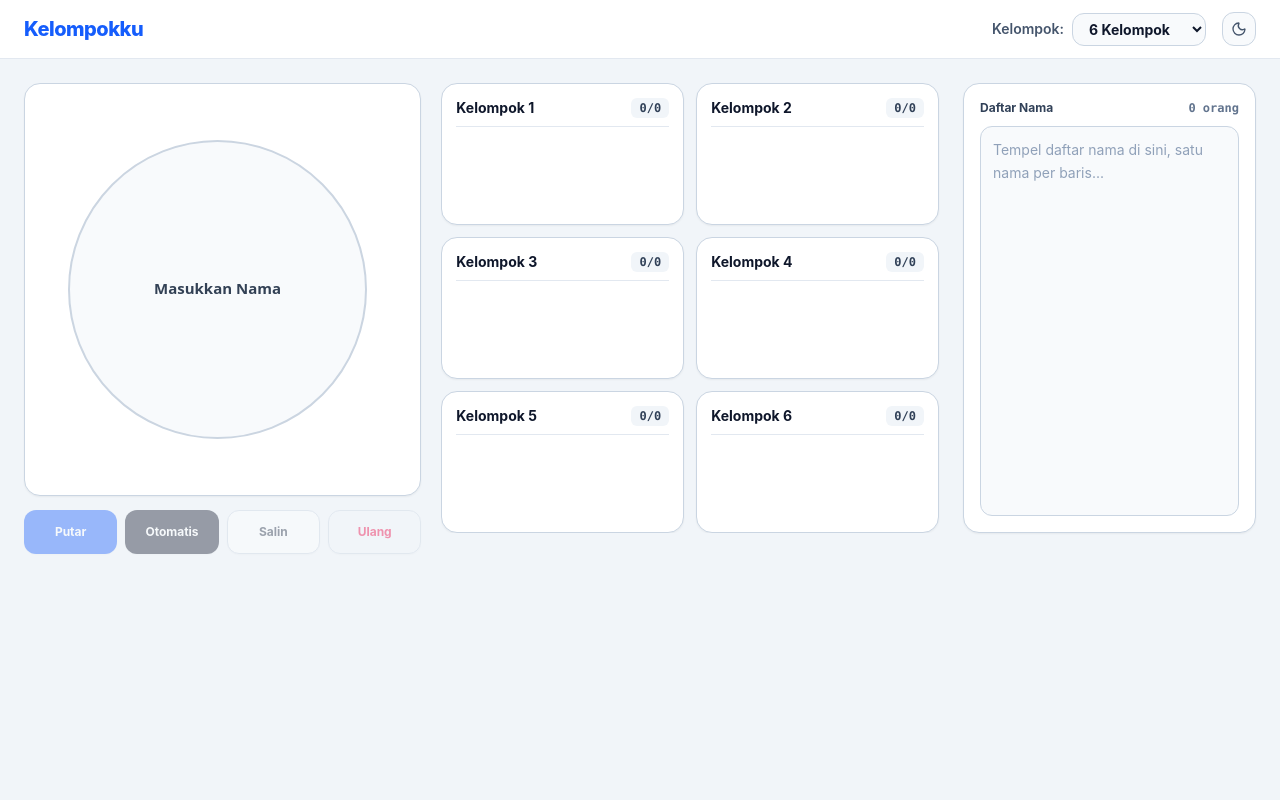
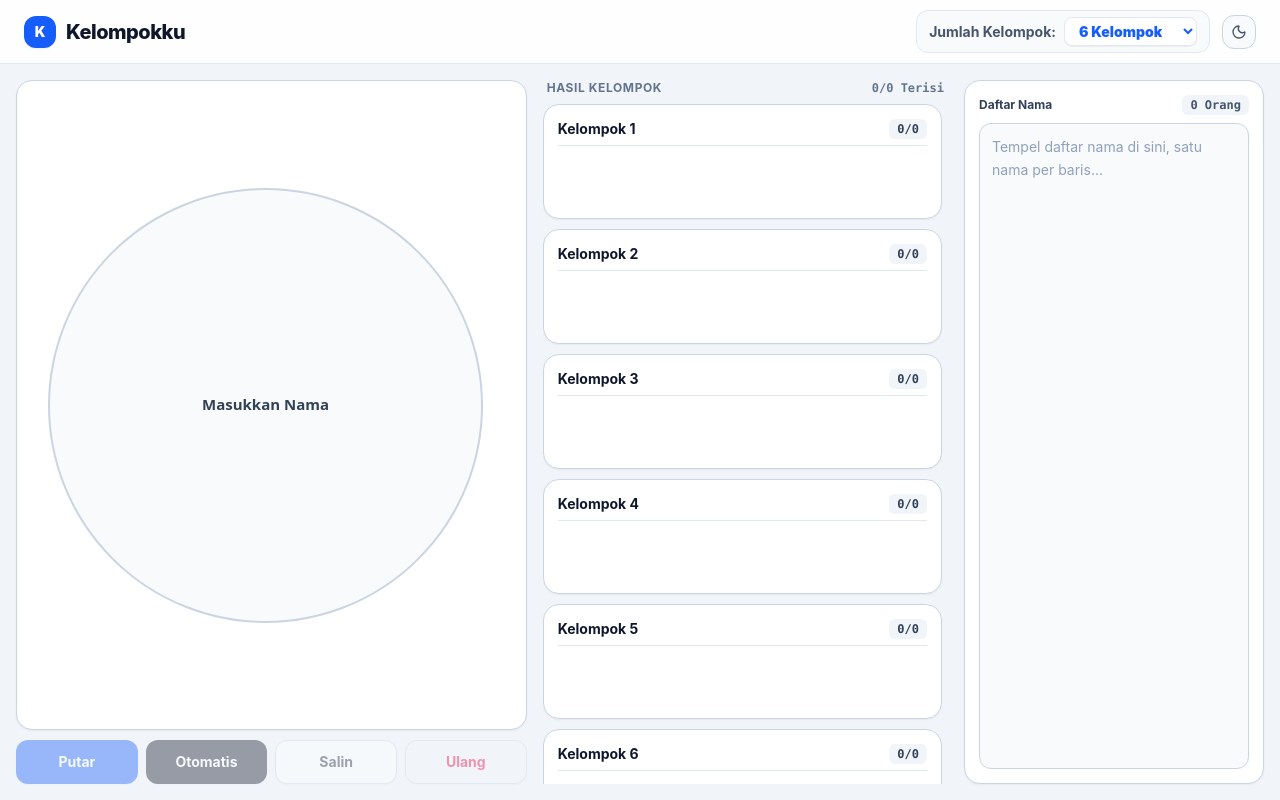
Before and after one commit to Lank-Dev/kelompokku-pengacak-kelompok-dan-roda-putar-nama-siswa-online, a React (Vite) app: page / in a window 1280 px wide. Built offline with nearby package versions, Linux system fonts and the light colour scheme.

Commit message:
feat(ui): full-height no-scroll page, randomized secret group destination, larger wheel & visible group member names

```diff
--- a/src/App.tsx
+++ b/src/App.tsx
@@ -62,12 +62,12 @@ export function App() {
   const isSecretModeRef = useRef<boolean>(false)
   const priorityPoolRef = useRef<string[]>([])
   const remainingPoolRef = useRef<string[]>([])
+  const secretGroupIndicesRef = useRef<Set<number>>(new Set())
   const wheelItemsRef = useRef<string[]>([])
   const groupsRef = useRef<GroupResult[]>([])
   const currentGroupIdxRef = useRef<number>(0)
   const totalCountRef = useRef<number>(0)
   const isAutoSpinningRef = useRef<boolean>(false)
-  const priorityGroupCountRef = useRef<number>(2)
 
   // Clear pending timers on unmount
   useEffect(() => {
@@ -85,19 +85,11 @@ export function App() {
     isSecretModeRef.current = setup.isSecretMode
     priorityPoolRef.current = [...setup.priorityNames]
     remainingPoolRef.current = [...setup.remainingNames]
+    secretGroupIndicesRef.current = new Set(setup.secretGroupIndices)
     groupsRef.current = setup.groups.map((g) => ({ ...g, members: [] }))
     currentGroupIdxRef.current = 0
     totalCountRef.current = setup.totalCount
     setTotalCount(setup.totalCount)
-
-    if (setup.isSecretMode && setup.totalCount > 0) {
-      priorityGroupCountRef.current = Math.max(
-        1,
-        Math.min(count, Math.round(setup.priorityNames.length / (setup.totalCount / count)))
-      )
-    } else {
-      priorityGroupCountRef.current = 2
-    }
 
     wheelItemsRef.current = [...setup.allNames]
     setWheelItems([...setup.allNames])
@@ -121,20 +113,34 @@ export function App() {
   const getNextWinner = useCallback((currentItems: string[]): string => {
     if (currentItems.length === 0) return ''
 
-    // If secret mode is active and we are still filling the priority groups (Kelompok 1 & 2):
-    if (
-      isSecretModeRef.current &&
-      currentGroupIdxRef.current < priorityGroupCountRef.current &&
-      priorityPoolRef.current.length > 0
-    ) {
-      const validPriority = priorityPoolRef.current.filter((name) => currentItems.includes(name))
-      if (validPriority.length > 0) {
-        const randIdx = Math.floor(Math.random() * validPriority.length)
-        return validPriority[randIdx]
+    const currentIdx = currentGroupIdxRef.current
+
+    // If secret mode is active:
+    if (isSecretModeRef.current) {
+      const isPriorityTarget = secretGroupIndicesRef.current.has(currentIdx)
+
+      if (isPriorityTarget) {
+        // Priority group (must receive Nomor 1 or promoted member)
+        const validPriority = priorityPoolRef.current.filter((name) =>
+          currentItems.includes(name)
+        )
+        if (validPriority.length > 0) {
+          const randIdx = Math.floor(Math.random() * validPriority.length)
+          return validPriority[randIdx]
+        }
+      } else {
+        // Non-priority group (must receive Nomor 2 or 3 member)
+        const validRemaining = remainingPoolRef.current.filter((name) =>
+          currentItems.includes(name)
+        )
+        if (validRemaining.length > 0) {
+          const randIdx = Math.floor(Math.random() * validRemaining.length)
+          return validRemaining[randIdx]
+        }
       }
     }
 
-    // Normal mode or subsequent groups (Kelompok 3..6): pick any remaining item on the wheel
+    // Default mode or fallback: pick any remaining item on the wheel
     const randIdx = Math.floor(Math.random() * currentItems.length)
     return currentItems[randIdx]
   }, [])
@@ -170,9 +176,10 @@ export function App() {
       // 2. Remove winner from current wheel items
       wheelItemsRef.current = wheelItemsRef.current.filter((item) => item !== winner)
 
-      // 3. Remove winner from priorityPool if present
+      // 3. Remove winner from pools if present
       if (isSecretModeRef.current) {
         priorityPoolRef.current = priorityPoolRef.current.filter((item) => item !== winner)
+        remainingPoolRef.current = remainingPoolRef.current.filter((item) => item !== winner)
       }
 
       // 4. Check if active group has reached capacity
@@ -294,40 +301,41 @@ export function App() {
 
   return (
     <div
-      className={`min-h-screen flex flex-col font-sans transition-colors duration-200 ${
+      className={`h-screen max-h-screen w-full flex flex-col font-sans overflow-hidden transition-colors duration-200 ${
         darkMode ? 'bg-slate-950 text-slate-100' : 'bg-slate-100 text-slate-900'
       }`}
     >
       {/* ========================================================= */}
-      {/* HEADER: Kelompokku, Selector 1..10, Theme Toggle           */}
+      {/* HEADER: Kelompokku, Refined Group Selector, Theme Toggle  */}
       {/* ========================================================= */}
-      <header className={`w-full border-b px-4 py-3 sm:px-6 flex items-center justify-between transition-colors ${
-        darkMode ? 'bg-slate-900 border-slate-800' : 'bg-white border-slate-200'
-      }`}>
-        <div className="flex items-center gap-2">
-          <span className="font-extrabold text-lg sm:text-xl tracking-tight text-blue-600 dark:text-blue-400 select-none">
+      <header
+        className={`flex-none h-14 sm:h-16 border-b px-4 sm:px-6 flex items-center justify-between transition-colors ${
+          darkMode ? 'bg-slate-900/90 border-slate-800' : 'bg-white/90 border-slate-200'
+        }`}
+      >
+        <div className="flex items-center gap-2.5">
+          <div className="w-8 h-8 rounded-xl bg-blue-600 flex items-center justify-center text-white font-black text-sm shadow-xs select-none">
+            K
+          </div>
+          <span className="font-extrabold text-lg sm:text-xl tracking-tight text-slate-900 dark:text-white select-none">
             Kelompokku
           </span>
         </div>
 
-        <div className="flex items-center gap-3 sm:gap-4">
-          <div className="flex items-center gap-2">
+        <div className="flex items-center gap-3">
+          <div className="flex items-center gap-2 px-3 py-1.5 rounded-xl border border-slate-200 dark:border-slate-800 bg-slate-50 dark:bg-slate-950">
             <label
               htmlFor="group-select"
-              className="text-xs sm:text-sm font-semibold select-none text-slate-600 dark:text-slate-300"
+              className="text-xs sm:text-sm font-bold text-slate-600 dark:text-slate-300 select-none whitespace-nowrap"
             >
-              Kelompok:
+              Jumlah Kelompok:
             </label>
             <select
               id="group-select"
               value={groupCount}
               disabled={isSpinning || isAutoSpinning}
               onChange={(e) => handleGroupCountChange(Number(e.target.value))}
-              className={`px-3 py-1.5 rounded-xl border text-xs sm:text-sm font-bold cursor-pointer transition-colors focus:outline-hidden focus:ring-2 focus:ring-blue-500 ${
-                darkMode
-                  ? 'bg-slate-950 border-slate-800 text-white'
-                  : 'bg-slate-50 border-slate-300 text-slate-900'
-              }`}
+              className="bg-white dark:bg-slate-900 text-blue-600 dark:text-blue-400 font-black text-xs sm:text-sm px-2.5 py-1 rounded-lg border border-slate-200 dark:border-slate-700 shadow-2xs cursor-pointer focus:outline-hidden"
             >
               {[1, 2, 3, 4, 5, 6, 7, 8, 9, 10].map((num) => (
                 <option key={num} value={num}>
@@ -352,15 +360,16 @@ export function App() {
       </header>
 
       {/* ========================================================= */}
-      {/* MAIN: 3 Kolom (Kiri: Roda, Tengah: Kelompok, Kanan: Nama)  */}
+      {/* MAIN: 3 Kolom Full-Height (Kiri: Roda, Tengah: Kelompok, Kanan: Nama) */}
       {/* ========================================================= */}
-      <main className="flex-1 w-full max-w-7xl mx-auto p-4 sm:p-6 grid grid-cols-1 lg:grid-cols-12 gap-5 items-start">
+      <main className="flex-1 min-h-0 w-full p-3 sm:p-4 grid grid-cols-1 lg:grid-cols-12 gap-4 items-stretch overflow-hidden">
         {/* ======================================================= */}
-        {/* 1. LEFT COLUMN: Wheel & Controls (col-span-4)           */}
+        {/* 1. LEFT COLUMN: Wheel & 4 Buttons (col-span-5)          */}
         {/* ======================================================= */}
-        <div className="lg:col-span-4 flex flex-col items-center gap-3.5 w-full">
+        <div className="lg:col-span-5 flex flex-col justify-between items-center h-full min-h-0 w-full">
+          {/* Wheel card takes available height without blowing screen */}
           <div
-            className={`w-full rounded-2xl border p-3 sm:p-4 shadow-xs flex flex-col items-center justify-center ${
+            className={`flex-1 min-h-0 w-full rounded-2xl border p-2 sm:p-3 shadow-xs flex items-center justify-center overflow-hidden ${
               darkMode ? 'bg-slate-900 border-slate-800' : 'bg-white border-slate-300'
             }`}
           >
@@ -379,12 +388,12 @@ export function App() {
           </div>
 
           {/* 4 Action Buttons: Putar, Otomatis, Salin, Ulang */}
-          <div className="grid grid-cols-2 sm:grid-cols-4 lg:grid-cols-2 xl:grid-cols-4 gap-2 w-full">
+          <div className="flex-none w-full grid grid-cols-4 gap-2 pt-2.5">
             {/* Putar */}
             <button
               onClick={handleSingleSpin}
               disabled={isSpinning || isAutoSpinning || isCompleted || wheelItems.length === 0}
-              className="min-h-[44px] px-3 py-2.5 rounded-xl bg-blue-600 hover:bg-blue-700 active:bg-blue-800 text-white font-bold text-xs shadow-xs active:scale-95 transition-all disabled:opacity-40 disabled:pointer-events-none cursor-pointer text-center"
+              className="min-h-[44px] px-2 py-2.5 rounded-xl bg-blue-600 hover:bg-blue-700 active:bg-blue-800 text-white font-bold text-xs sm:text-sm shadow-xs active:scale-95 transition-all disabled:opacity-40 disabled:pointer-events-none cursor-pointer text-center"
             >
               Putar
             </button>
@@ -393,7 +402,7 @@ export function App() {
             <button
               onClick={handleToggleAutoSpin}
               disabled={isCompleted || (wheelItems.length === 0 && !isAutoSpinning)}
-              className={`min-h-[44px] px-3 py-2.5 rounded-xl font-bold text-xs shadow-xs active:scale-95 transition-all disabled:opacity-40 disabled:pointer-events-none cursor-pointer text-center ${
+              className={`min-h-[44px] px-2 py-2.5 rounded-xl font-bold text-xs sm:text-sm shadow-xs active:scale-95 transition-all disabled:opacity-40 disabled:pointer-events-none cursor-pointer text-center ${
                 isAutoSpinning
                   ? 'bg-rose-600 hover:bg-rose-700 text-white animate-pulse'
                   : darkMode
@@ -408,7 +417,7 @@ export function App() {
             <button
               onClick={handleCopyResults}
               disabled={groups.reduce((acc, g) => acc + g.members.length, 0) === 0}
-              className={`min-h-[44px] px-3 py-2.5 rounded-xl font-bold text-xs border shadow-xs active:scale-95 transition-all disabled:opacity-40 disabled:pointer-events-none cursor-pointer text-center ${
+              className={`min-h-[44px] px-2 py-2.5 rounded-xl font-bold text-xs sm:text-sm border shadow-xs active:scale-95 transition-all disabled:opacity-40 disabled:pointer-events-none cursor-pointer text-center ${
                 copied
                   ? 'bg-emerald-600 text-white border-emerald-600'
                   : darkMode
@@ -427,7 +436,7 @@ export function App() {
                 isAutoSpinning ||
                 groups.reduce((acc, g) => acc + g.members.length, 0) === 0
               }
-              className={`min-h-[44px] px-3 py-2.5 rounded-xl font-bold text-xs border shadow-xs active:scale-95 transition-all disabled:opacity-40 disabled:pointer-events-none cursor-pointer text-center ${
+              className={`min-h-[44px] px-2 py-2.5 rounded-xl font-bold text-xs sm:text-sm border shadow-xs active:scale-95 transition-all disabled:opacity-40 disabled:pointer-events-none cursor-pointer text-center ${
                 darkMode
                   ? 'border-slate-800 hover:bg-rose-950/40 text-rose-400'
                   : 'border-slate-300 hover:bg-rose-50 text-rose-600'
@@ -439,10 +448,20 @@ export function App() {
         </div>
 
         {/* ======================================================= */}
-        {/* 2. CENTER COLUMN: Hasil Kelompok (col-span-5)           */}
+        {/* 2. CENTER COLUMN: Hasil Kelompok (col-span-4)           */}
         {/* ======================================================= */}
-        <div className="lg:col-span-5 flex flex-col gap-3 w-full">
-          <div className="grid grid-cols-1 sm:grid-cols-2 gap-3 max-h-[calc(100vh-140px)] overflow-y-auto pr-1">
+        <div className="lg:col-span-4 flex flex-col h-full min-h-0 w-full">
+          <div className="flex-none flex items-center justify-between pb-2 px-1">
+            <span className="text-xs font-bold uppercase tracking-wider text-slate-500 dark:text-slate-400 select-none">
+              Hasil Kelompok
+            </span>
+            <span className="text-xs font-mono font-semibold text-slate-500 dark:text-slate-400">
+              {groups.reduce((acc, g) => acc + g.members.length, 0)}/{totalCount || 0} Terisi
+            </span>
+          </div>
+
+          {/* Group cards scroll INTERNALLY so the page never scrolls down */}
+          <div className="flex-1 min-h-0 overflow-y-auto space-y-2.5 pr-1.5 custom-scrollbar">
             {groups.map((group, idx) => {
               const isActive = idx === currentGroupIdx && !isCompleted && wheelItems.length > 0
               const isFull = group.capacity > 0 && group.members.length >= group.capacity
@@ -461,7 +480,7 @@ export function App() {
                   }`}
                 >
                   {/* Group Card Header */}
-                  <div className="flex items-center justify-between pb-2 mb-2 border-b border-slate-200 dark:border-slate-800">
+                  <div className="flex items-center justify-between pb-1.5 mb-2 border-b border-slate-200 dark:border-slate-800">
                     <span className="font-bold text-sm text-slate-900 dark:text-white">
                       {group.name}
                     </span>
@@ -476,14 +495,15 @@ export function App() {
                     </span>
                   </div>
 
-                  {/* Members List */}
-                  <div className="space-y-1 min-h-[75px]">
+                  {/* Members List - Crisp, readable, zero cut-off */}
+                  <div className="space-y-1 min-h-[50px]">
                     {group.members.map((member, mIdx) => (
                       <div
                         key={mIdx}
-                        className="text-xs font-medium text-slate-800 dark:text-slate-200 truncate py-0.5"
+                        className="text-xs sm:text-sm font-semibold text-slate-900 dark:text-slate-100 flex items-center gap-2 py-0.5"
                       >
-                        {member}
+                        <span className="w-1.5 h-1.5 rounded-full bg-blue-500 dark:bg-blue-400 flex-shrink-0" />
+                        <span className="break-words leading-tight">{member}</span>
                       </div>
                     ))}
 
@@ -492,13 +512,14 @@ export function App() {
                       (_, eIdx) => (
                         <div
                           key={`empty-${eIdx}`}
-                          className={`text-xs truncate py-0.5 ${
+                          className={`text-xs flex items-center gap-2 py-0.5 ${
                             isActive && eIdx === 0
-                              ? 'text-blue-500 font-medium animate-pulse'
+                              ? 'text-blue-500 font-semibold animate-pulse'
                               : 'text-slate-300 dark:text-slate-700'
                           }`}
                         >
-                          {isActive && eIdx === 0 ? '...' : '—'}
+                          <span className="w-1.5 h-1.5 rounded-full bg-current opacity-40 flex-shrink-0" />
+                          <span>{isActive && eIdx === 0 ? 'Sedang diundi...' : '—'}</span>
                         </div>
                       )
                     )}
@@ -510,30 +531,30 @@ export function App() {
         </div>
 
         {/* ======================================================= */}
-        {/* 3. RIGHT COLUMN: Kolom Masukkan Nama (col-span-3)       */}
+        {/* 3. RIGHT COLUMN: Daftar Nama Sidebar Full (col-span-3)   */}
         {/* ======================================================= */}
-        <div className="lg:col-span-3 flex flex-col gap-2 w-full">
+        <div className="lg:col-span-3 flex flex-col h-full min-h-0 w-full">
           <div
-            className={`rounded-2xl border p-4 shadow-xs flex flex-col gap-2.5 ${
+            className={`h-full flex flex-col rounded-2xl border p-3.5 shadow-xs ${
               darkMode ? 'bg-slate-900 border-slate-800' : 'bg-white border-slate-300'
             }`}
           >
-            <div className="flex items-center justify-between">
+            <div className="flex-none flex items-center justify-between pb-2">
               <span className="text-xs font-bold text-slate-700 dark:text-slate-300 select-none">
                 Daftar Nama
               </span>
-              <span className="text-xs font-mono font-semibold text-slate-500 dark:text-slate-400">
-                {parsedParticipantsCount} orang
+              <span className="text-xs font-mono font-semibold px-2 py-0.5 rounded-md bg-slate-100 dark:bg-slate-800 text-slate-600 dark:text-slate-400">
+                {parsedParticipantsCount} Orang
               </span>
             </div>
 
+            {/* Textarea fills full sidebar height and scrolls internally */}
             <textarea
               value={rawText}
               disabled={isSpinning || isAutoSpinning}
               onChange={(e) => handleTextChange(e.target.value)}
               placeholder="Tempel daftar nama di sini, satu nama per baris..."
-              rows={16}
-              className={`w-full p-3 rounded-xl border text-xs sm:text-sm font-sans focus:outline-hidden focus:ring-2 focus:ring-blue-500 resize-none transition-colors leading-relaxed ${
+              className={`flex-1 min-h-0 w-full resize-none p-3 rounded-xl border text-xs sm:text-sm font-sans focus:outline-hidden focus:ring-2 focus:ring-blue-500 overflow-y-auto leading-relaxed transition-colors ${
                 darkMode
                   ? 'bg-slate-950 border-slate-800 text-slate-100 placeholder:text-slate-600'
                   : 'bg-slate-50 border-slate-300 text-slate-900 placeholder:text-slate-400'
--- a/src/components/Wheel.tsx
+++ b/src/components/Wheel.tsx
@@ -137,9 +137,9 @@ export const Wheel = forwardRef<WheelHandle, WheelProps>(function Wheel(
     const width = canvas.width / dpr
     const height = canvas.height / dpr
     // Slightly offset center to balance the right-side pointer and achieve visual center symmetry
-    const cx = (width - 10) / 2
+    const cx = (width - 12) / 2
     const cy = height / 2
-    const radius = Math.min(cx, cy) - 28
+    const radius = Math.min(cx, cy) - 20
 
     ctx.clearRect(0, 0, width, height)
 
@@ -375,7 +375,7 @@ export const Wheel = forwardRef<WheelHandle, WheelProps>(function Wheel(
 
       const clientW = container.clientWidth || 360
       const clientH = container.clientHeight > 100 ? container.clientHeight : clientW
-      const size = Math.max(280, Math.min(clientW, clientH, 540))
+      const size = Math.max(280, Math.min(clientW, clientH, 600))
       const dpr = window.devicePixelRatio || 1
 
       const targetW = size * dpr
@@ -604,7 +604,7 @@ export const Wheel = forwardRef<WheelHandle, WheelProps>(function Wheel(
   return (
     <div
       ref={containerRef}
-      className="relative flex flex-col items-center justify-center w-full max-w-[500px] aspect-square p-2 mx-auto"
+      className="relative flex flex-col items-center justify-center w-full max-w-[580px] aspect-square p-1 mx-auto"
     >
       <canvas
         ref={canvasRef}
--- a/src/utils/spinnerEngine.ts
+++ b/src/utils/spinnerEngine.ts
@@ -33,6 +33,8 @@ export interface EngineSetup {
   allNames: string[]
   // Secretly promoted person (if secret mode)
   promotedPerson: string | null
+  // In secret mode: randomized group indices where priority students are placed
+  secretGroupIndices: number[]
 }
 
 /**
@@ -211,6 +213,7 @@ export function setupEngine(rawText: string, targetGroupCount: number): EngineSe
       remainingNames: shuffleArray(allNames),
       allNames,
       promotedPerson: null,
+      secretGroupIndices: [],
     }
   }
 
@@ -259,9 +262,10 @@ export function setupEngine(rawText: string, targetGroupCount: number): EngineSe
 
   // Compute capacities:
   // For standard 35 students in 6 groups:
-  // Kelompok 1: 6, Kelompok 2: 6 (Exact sum 12 for priority pool)
-  // Kelompok 3: 6, Kelompok 4: 6, Kelompok 5: 6, Kelompok 6: 5 (Exact sum 23 for remaining)
+  // Groups 1 to 5 each have capacity 6, Group 6 has capacity 5.
+  // The 12 priority students are allocated to ANY 2 groups randomly chosen among Groups 1 to 5!
   let groups: GroupResult[] = []
+  let secretGroupIndices: number[] = []
 
   if (totalCount === 35 && groupCount === 6) {
     groups = [
@@ -272,10 +276,12 @@ export function setupEngine(rawText: string, targetGroupCount: number): EngineSe
       { id: 5, name: 'Kelompok 5', capacity: 6, members: [] },
       { id: 6, name: 'Kelompok 6', capacity: 5, members: [] },
     ]
+    // Randomly pick 2 distinct groups with capacity 6 (indices 0 to 4: Kelompok 1 to 5)
+    const eligibleIndices = [0, 1, 2, 3, 4]
+    secretGroupIndices = shuffleArray(eligibleIndices).slice(0, 2).sort((a, b) => a - b)
   } else {
     // Dynamic calculation:
     // Determine how many groups are needed for priority pool
-    // Priority groups will solely hold the priorityCount people
     const numPriorityGroups = Math.max(1, Math.min(groupCount - 1, Math.round(priorityCount / (totalCount / groupCount))))
     const basePriorityCap = Math.floor(priorityCount / numPriorityGroups)
     const remPriority = priorityCount % numPriorityGroups
@@ -301,6 +307,8 @@ export function setupEngine(rawText: string, targetGroupCount: number): EngineSe
       capacity: Math.max(1, cap),
       members: [],
     }))
+
+    secretGroupIndices = Array.from({ length: numPriorityGroups }, (_, i) => i)
   }
 
   return {
@@ -312,6 +320,7 @@ export function setupEngine(rawText: string, targetGroupCount: number): EngineSe
     remainingNames,
     allNames,
     promotedPerson,
+    secretGroupIndices,
   }
 }
 
```
Also changed, not shown: 1 other file (tests, documents, lock files or other folders).
